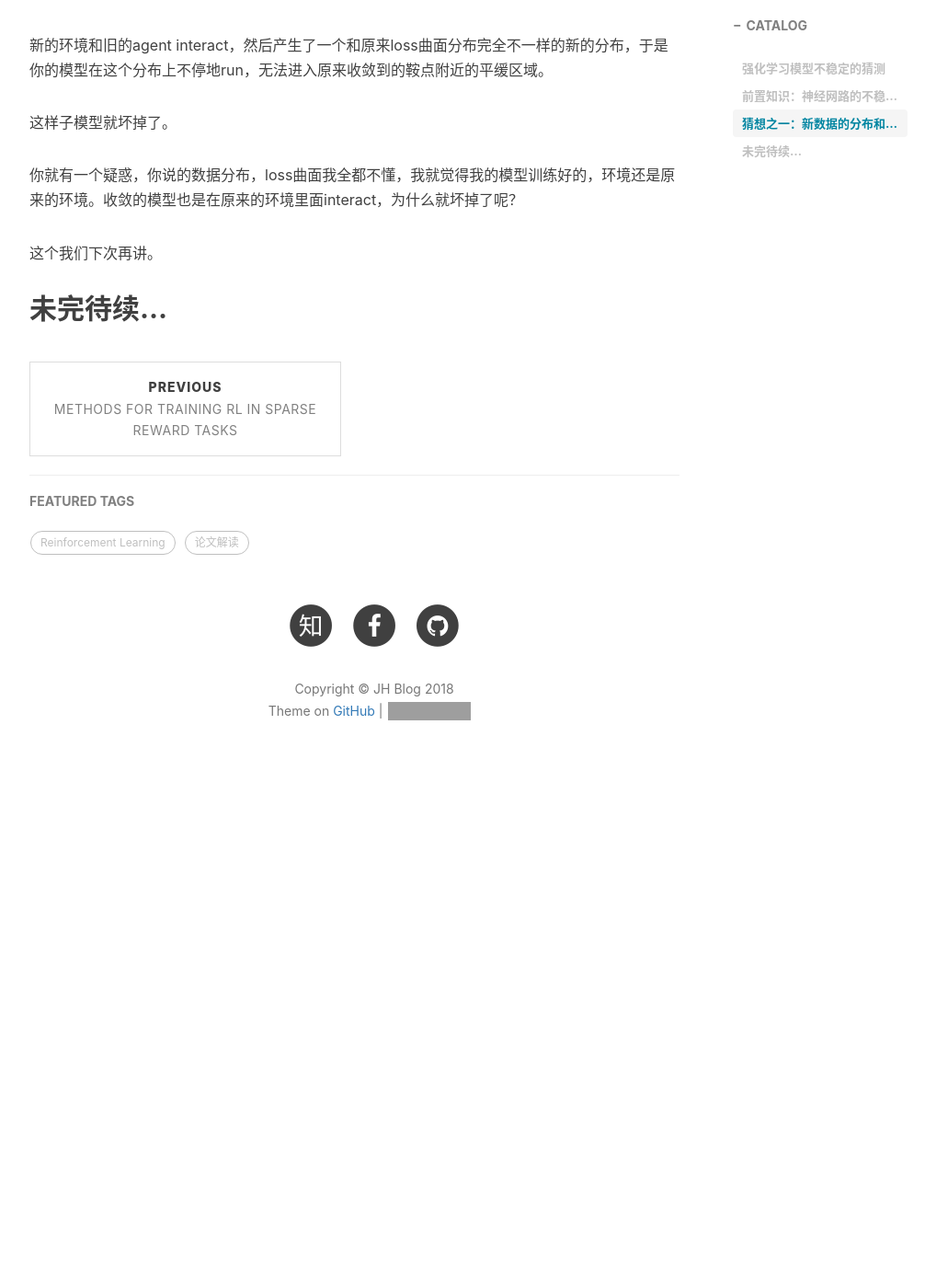
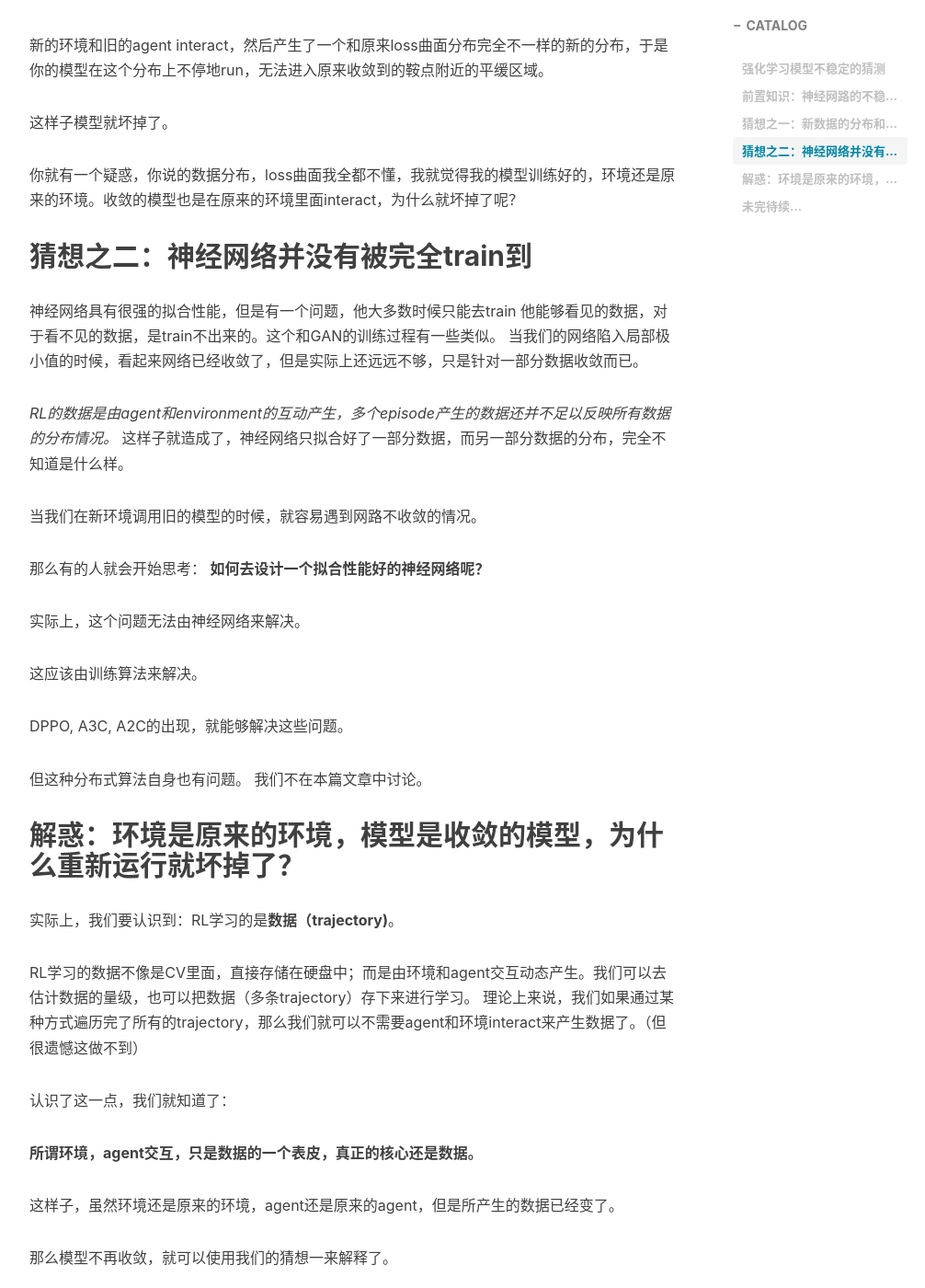
Before and after one commit to sweetice/previous_blog, a Jekyll site: the page built from _posts/2018-11-27-强化学习不稳定原因的归纳.md, in a window 1280 px wide and 1400 px high, scrolled down 2067 px. Shown: the whole window at 92% size, without its empty margins (233-1239 px from the left). Built offline with Jekyll 4.4.1, drawn with Linux system fonts in a browser that asks for light colours; nearby versions of some CDN libraries; comment, search, counter and statistics services are not loaded; before the commit the page ends 2944 px from its top, so only the background shows below that; grey boxes are pictures that could not be loaded.

Commit message:
Update 2018-11-27-强化学习不稳定原因的归纳.md

```diff
--- a/_posts/2018-11-27-强化学习不稳定原因的归纳.md
+++ b/_posts/2018-11-27-强化学习不稳定原因的归纳.md
@@ -61,5 +61,41 @@ tags:
 
 你就有一个疑惑，你说的数据分布，loss曲面我全都不懂，我就觉得我的模型训练好的，环境还是原来的环境。收敛的模型也是在原来的环境里面interact，为什么就坏掉了呢？
 
-这个我们下次再讲。
+## 猜想之二：神经网络并没有被完全train到
+
+神经网络具有很强的拟合性能，但是有一个问题，他大多数时候只能去train 他能够看见的数据，对于看不见的数据，是train不出来的。这个和GAN的训练过程有一些类似。
+当我们的网络陷入局部极小值的时候，看起来网络已经收敛了，但是实际上还远远不够，只是针对一部分数据收敛而已。
+
+*RL的数据是由agent和environment的互动产生，多个episode产生的数据还并不足以反映所有数据的分布情况。*
+这样子就造成了，神经网络只拟合好了一部分数据，而另一部分数据的分布，完全不知道是什么样。
+
+当我们在新环境调用旧的模型的时候，就容易遇到网路不收敛的情况。
+
+那么有的人就会开始思考：
+**如何去设计一个拟合性能好的神经网络呢？**
+
+实际上，这个问题无法由神经网络来解决。
+
+这应该由训练算法来解决。
+
+DPPO, A3C, A2C的出现，就能够解决这些问题。
+
+但这种分布式算法自身也有问题。 我们不在本篇文章中讨论。
+
+## 解惑：环境是原来的环境，模型是收敛的模型，为什么重新运行就坏掉了？
+
+实际上，我们要认识到：RL学习的是**数据（trajectory)**。
+
+RL学习的数据不像是CV里面，直接存储在硬盘中；而是由环境和agent交互动态产生。我们可以去估计数据的量级，也可以把数据（多条trajectory）存下来进行学习。
+理论上来说，我们如果通过某种方式遍历完了所有的trajectory，那么我们就可以不需要agent和环境interact来产生数据了。（但很遗憾这做不到）
+
+认识了这一点，我们就知道了：
+
+**所谓环境，agent交互，只是数据的一个表皮，真正的核心还是数据。**
+
+这样子，虽然环境还是原来的环境，agent还是原来的agent，但是所产生的数据已经变了。
+
+那么模型不再收敛，就可以使用我们的猜想一来解释了。
+
+
 ## 未完待续...
```
